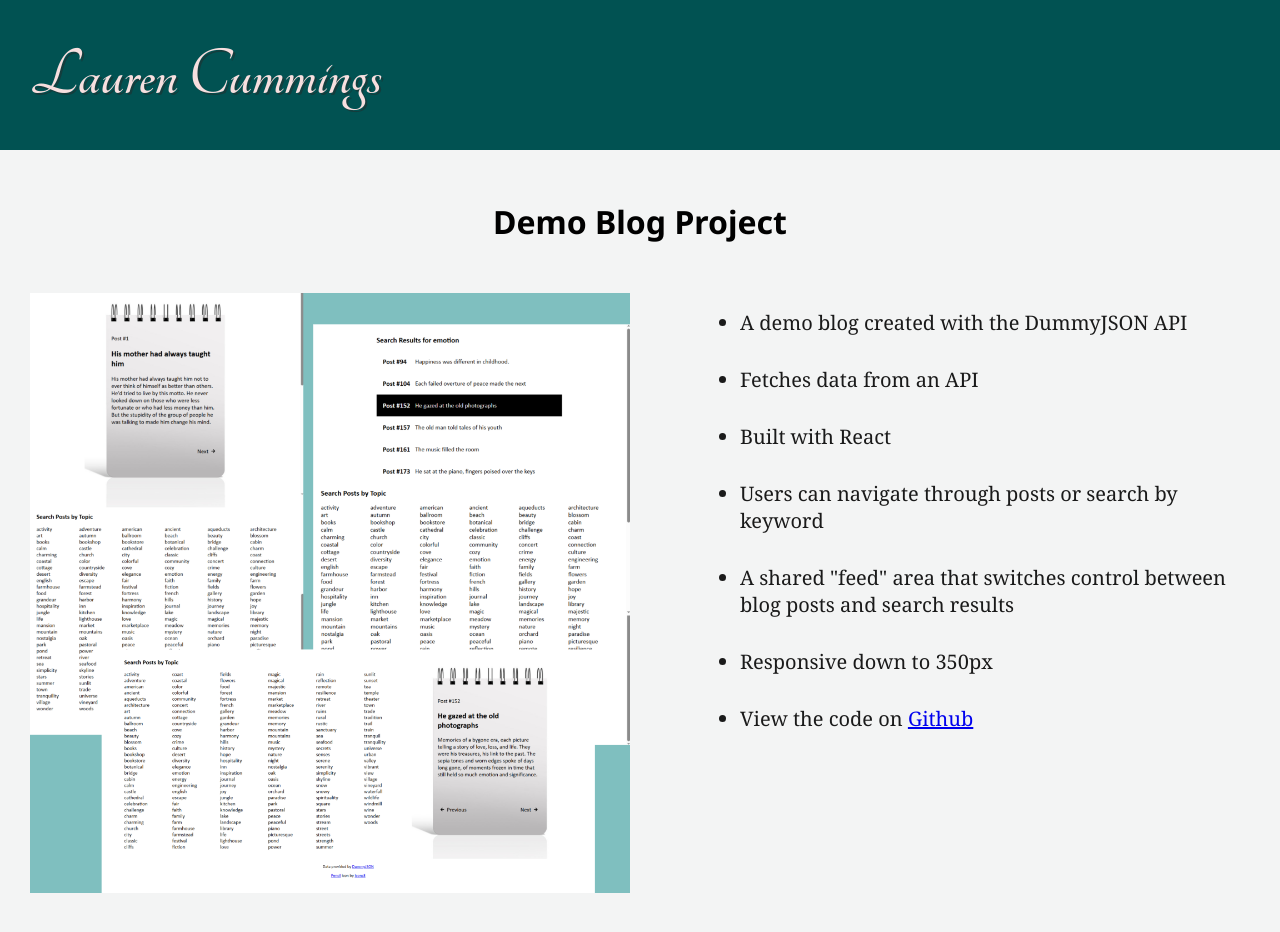
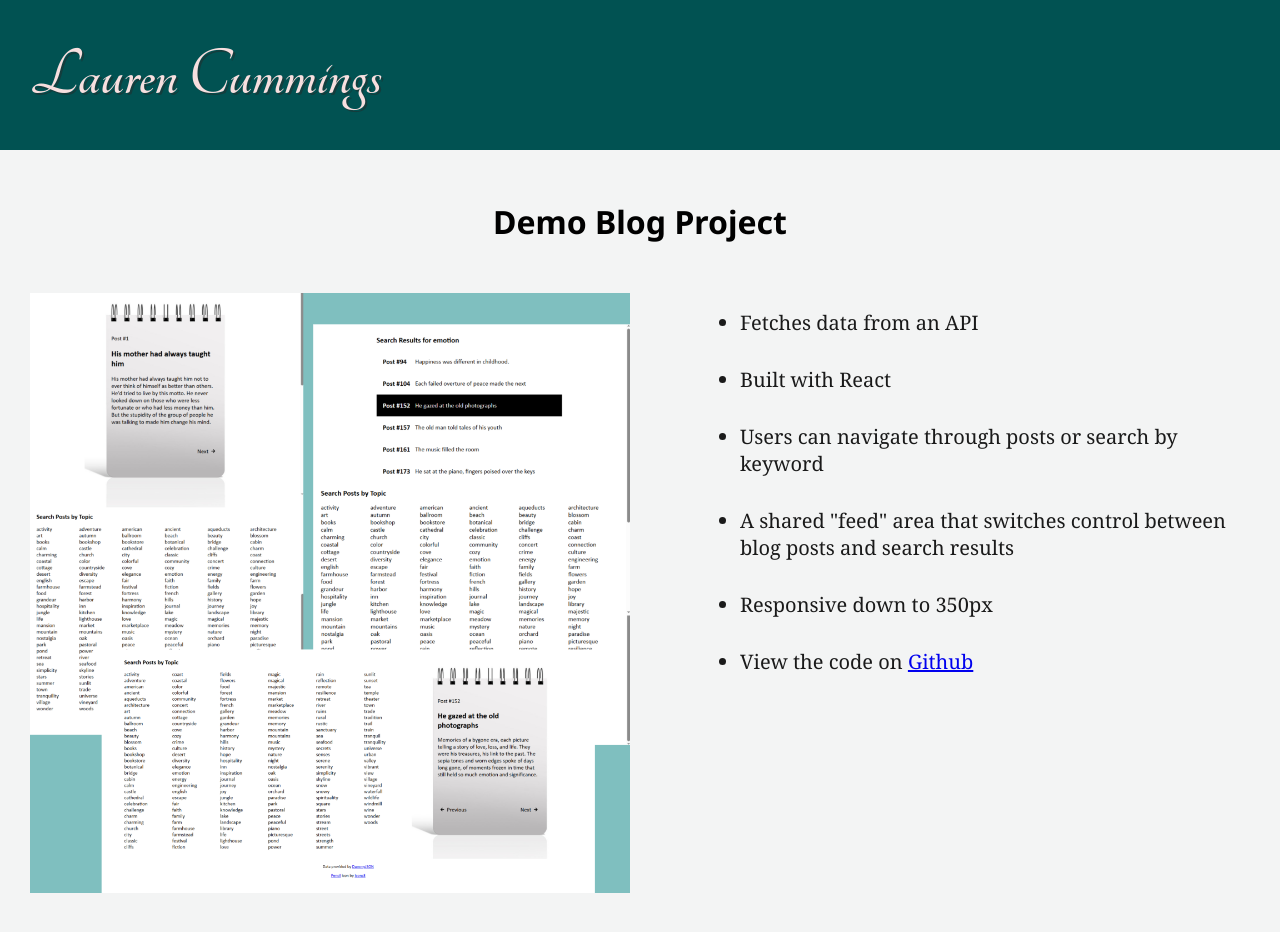
Before and after one commit to LaurenCummings/portfolio-project, a React (Vite) app: page /blog-project in a window 1280 px wide. Shown: the top 932 px of the page. Built offline with nearby package versions, Linux system fonts and the light colour scheme.

Commit message:
deleted redundant blog project description

```diff
--- a/src/pages/BlogProject.jsx
+++ b/src/pages/BlogProject.jsx
@@ -11,7 +11,6 @@ function BlogProject() {
         </a>
         <div className="project-details">
           <ul>
-            <li>A demo blog created with the DummyJSON API</li>
             <li>Fetches data from an API</li>
             <li>Built with React</li>
             <li>Users can navigate through posts or search by keyword</li>
```
